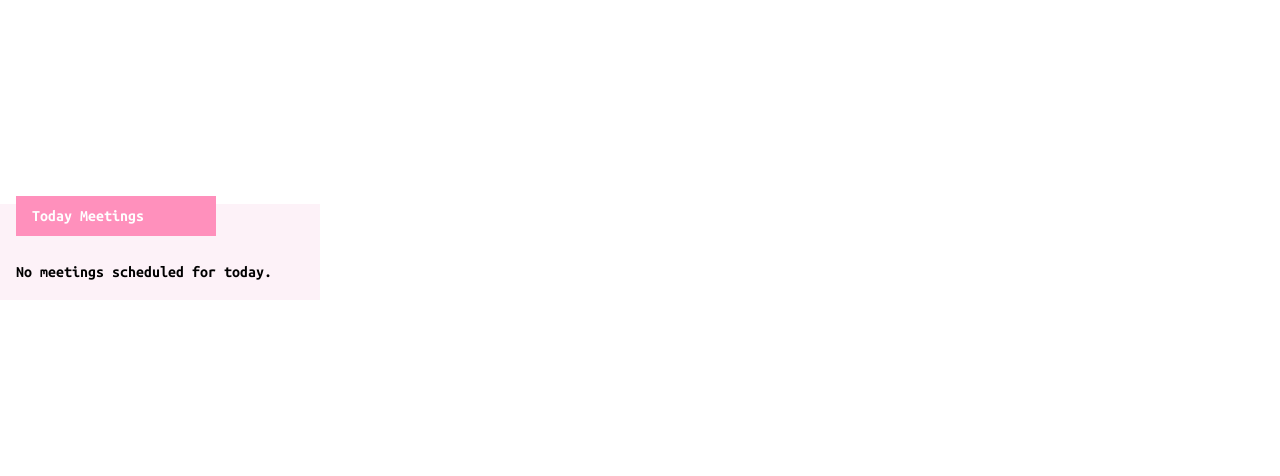
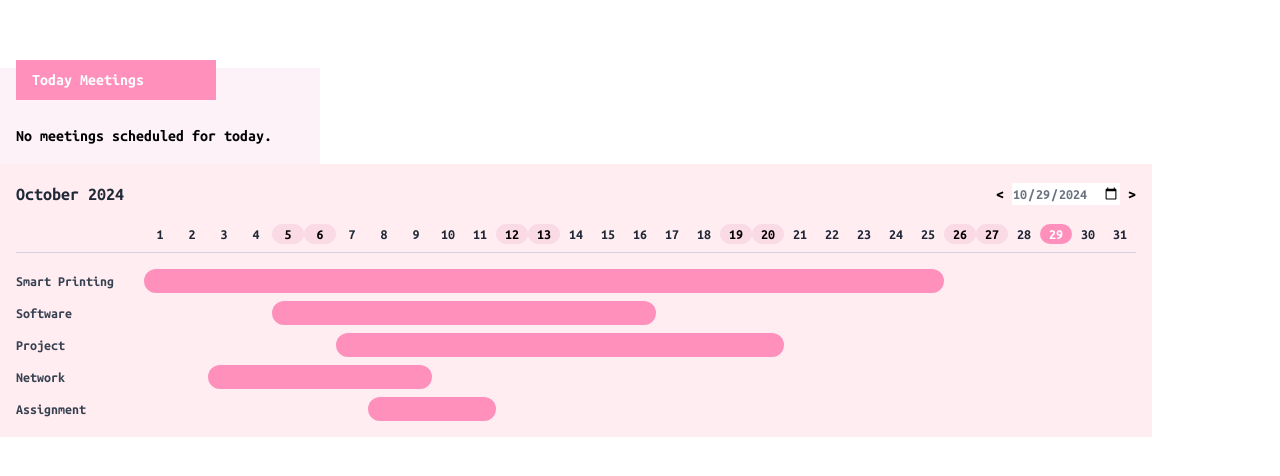
Before and after one commit to Benhidangiu1408/project-management, a React (Vite) app: page / in a window 1280 px wide. Shown: the part 148-624 px from the top of the page. Built offline with nearby package versions, Linux system fonts and the light colour scheme.

Commit message:
addGanttChart

```diff
--- a/package.json
+++ b/package.json
@@ -21,6 +21,7 @@
     "class-variance-authority": "^0.7.0",
     "clsx": "^2.1.1",
     "lucide-react": "^0.447.0",
+    "moment": "^2.30.1",
     "ms": "^2.1.3",
     "react": "^18.2.0",
     "react-dom": "^18.2.0",
--- /dev/null
+++ b/src/components/ui/BarClalendar.tsx
@@ -0,0 +1,102 @@
+import moment from "moment";
+import React, { useState } from "react";
+
+function GanttChart() {
+  const tasks = [
+    { name: "Smart Printing", start: "2024-10-01", end: "2024-10-25" },
+    { name: "Software", start: "2024-10-05", end: "2024-10-16" },
+    { name: "Project", start: "2024-10-07", end: "2024-10-20" },
+    { name: "Network", start: "2024-10-03", end: "2024-10-09" },
+    { name: "Assignment", start: "2024-10-08", end: "2024-10-11" },
+  ];
+
+  const [time, setTime] = useState(moment());
+  const daysInMonth = time.daysInMonth(); // Number of days in the chart
+  const currentDate = time.date(); // Highlighted date
+
+  return (
+    <div className="p-4 bg-pink100 w-fit">
+      {/* Header Section */}
+      <div className="flex justify-between items-center mb-4">
+        <h2 className="text-lg font-semibold text-gray-800">{time.format("MMMM YYYY")}</h2>
+        <div className="flex items-center space-x-2">
+          <button
+            onClick={() => {
+              setTime(time.clone().subtract(1, "d"));
+            }}
+          >
+            {"<"}
+          </button>
+          <input
+            type="date"
+            value={time.format("YYYY-MM-DD")}
+            className="text-sm text-gray-500"
+            onChange={(e) => {
+              setTime(moment(e.target.value));
+            }}
+          />
+          <button
+            onClick={() => {
+              setTime(time.clone().add(1, "d"));
+            }}
+          >
+            {">"}
+          </button>
+          {/* <select className="text-sm text-gray-500 bg-transparent outline-none">
+            <option>Month</option>
+            <option>Week</option>
+          </select> */}
+        </div>
+      </div>
+
+      {/* Timeline (Days) */}
+      <div className="flex border-b border-gray-300 pb-2 overflow-x-auto w-auto">
+        {/* Empty space for project name column */}
+        <div className="w-32"></div>
+        {/* Days row */}
+        {Array.from({ length: daysInMonth }, (_, i) => i + 1).map((day) => (
+          <div
+            key={day}
+            className={`flex-shrink-0 flex justify-center items-center text-sm w-8 ${
+              day === currentDate
+                ? "text-white bg-pink300 rounded-full"
+                : time.clone().set("date", day).isoWeekday() === 7 || time.clone().set("date", day).isoWeekday() === 6
+                ? "text-black bg-pink200 rounded-full"
+                : "text-gray-800"
+            }`}
+          >
+            {day}
+          </div>
+        ))}
+      </div>
+
+      {/* Task Rows */}
+      <div className="relative mt-4 space-y-2">
+        {tasks.map((task, index) => {
+          const startTime = moment(task.start);
+          const endTime = moment(task.end);
+          if (endTime.isBefore(time.clone().startOf("month"), "day") || startTime.isAfter(time.clone().endOf("month"), "day")) {
+            return null;
+          }
+          return (
+            <div key={index} className="flex items-center">
+              {/* Task Label */}
+              <div className="w-32 text-sm text-gray-700">{task.name}</div>
+
+              {/* Gantt Bar */}
+              <div
+                className="relative h-6 bg-pink300 rounded-full"
+                style={{
+                  marginLeft: `${(startTime.date() - 1) * 2}rem`, // Each day width = 2rem
+                  width: `${(endTime.date() - startTime.date() + 1) * 2}rem`,
+                }}
+              ></div>
+            </div>
+          );
+        })}
+      </div>
+    </div>
+  );
+}
+
+export default GanttChart;
--- a/src/pages/Homepage.tsx
+++ b/src/pages/Homepage.tsx
@@ -1,4 +1,5 @@
 import TodayMeeting from "@/components/Meeting/MeetingList";
+import GanttChart from "../components/ui/BarClalendar";
 
 function Homepage() {
   const meetings = [
@@ -40,6 +41,7 @@ function Homepage() {
   return (
     <div>
       <TodayMeeting meetings={meetings} />
+      <GanttChart />
     </div>
   );
 }
```
Also changed, not shown: 1 other file (tests, documents, lock files or other folders). Lines whose indentation alone changed are shown as unchanged.
